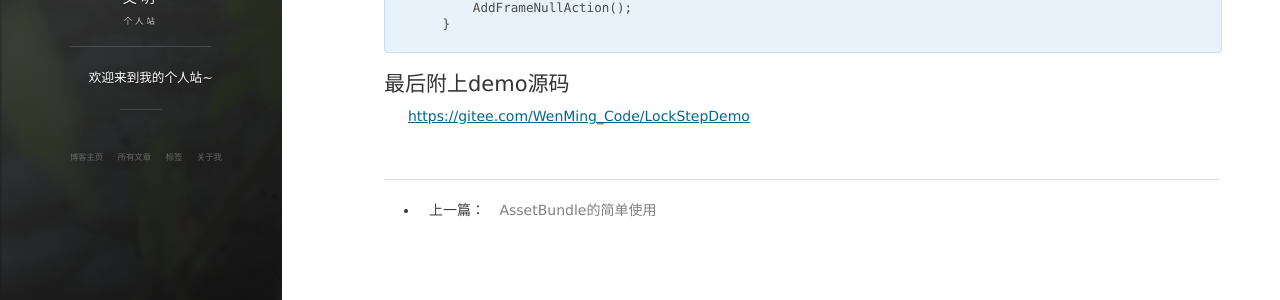
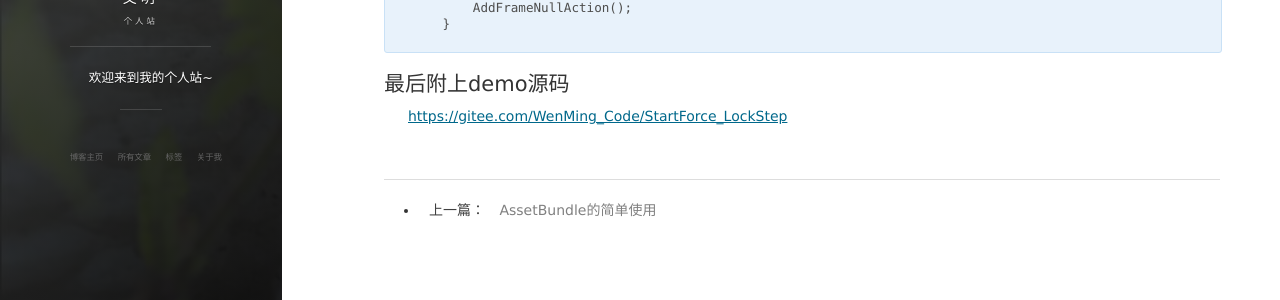
Before and after one commit to 793828490/793828490.github.io, a Jekyll site: the page built from _posts/2017-10-18-网络帧同步的原理及实现.md, in a window 1280 px wide and 900 px high, scrolled down 5569 px. Shown: the part 438-738 px from the top of the window. Built offline with Jekyll 4.4.1, drawn with Linux system fonts in a browser that asks for light colours; nearby versions of some CDN libraries; part of the change alters nothing that is shown.

Commit message:
更新帧同步示例地址

````diff
--- a/_posts/2017-10-18-网络帧同步的原理及实现.md
+++ b/_posts/2017-10-18-网络帧同步的原理及实现.md
@@ -256,4 +256,4 @@ private bool LockStepTurn()
 ```
 
 ## 最后附上demo源码
-[https://gitee.com/WenMing_Code/LockStepDemo](https://gitee.com/WenMing_Code/LockStepDemo)
+[https://gitee.com/WenMing_Code/StartForce_LockStep](https://gitee.com/WenMing_Code/StartForce_LockStep)
````
